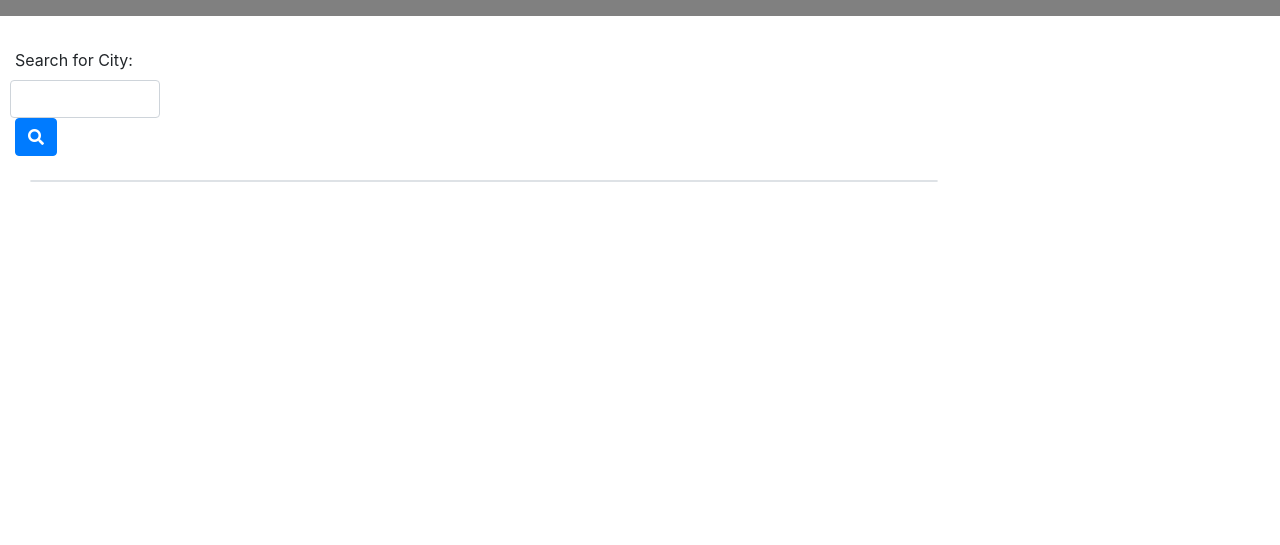
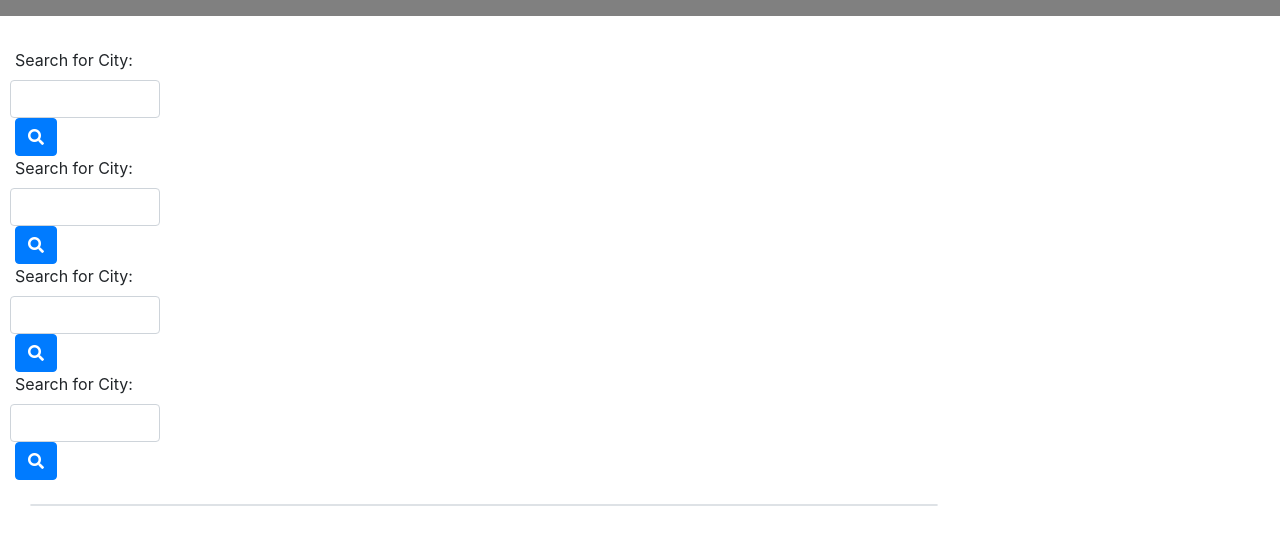
Before and after one commit to jpace2022/weather-dashboard, a website: page index.html in a window 1280 px wide. Shown: the part 119-664 px from the top of the page. Drawn offline with nearby package versions, Linux system fonts and the light colour scheme; no server answers.

Commit message:
updated HTML

```diff
--- a/index.html
+++ b/index.html
@@ -28,6 +28,39 @@
           </div>
         </form>
 
+        <div id="content" class="container-fluid">
+          <div class="row">
+            <div id="content-left" class="col-md-3">
+              <form>
+                <label for="search-city">Search for City:</label>
+                <div class="form-row">
+                  <input id="search-city" class="form-control" name="city" value=""></div></input>
+            <button id="search-button" class="btn btn-primary" type="submit"><i class="fas fa-search"></i></button>
+          </div>
+        </form>
+
+        <div id="content" class="container-fluid">
+          <div class="row">
+            <div id="content-left" class="col-md-3">
+              <form>
+                <label for="search-city">Search for City:</label>
+                <div class="form-row">
+                  <input id="search-city" class="form-control" name="city" value=""></div></input>
+            <button id="search-button" class="btn btn-primary" type="submit"><i class="fas fa-search"></i></button>
+          </div>
+        </form>
+
+        <div id="content" class="container-fluid">
+          <div class="row">
+            <div id="content-left" class="col-md-3">
+              <form>
+                <label for="search-city">Search for City:</label>
+                <div class="form-row">
+                  <input id="search-city" class="form-control" name="city" value=""></div></input>
+            <button id="search-button" class="btn btn-primary" type="submit"><i class="fas fa-search"></i></button>
+          </div>
+        </form>
+
         <div id="search-error"></div>
         <ul id="city-results" class="list-group mt-4"></ul>
         <a id="clear-storage" href="#"></a>
```
